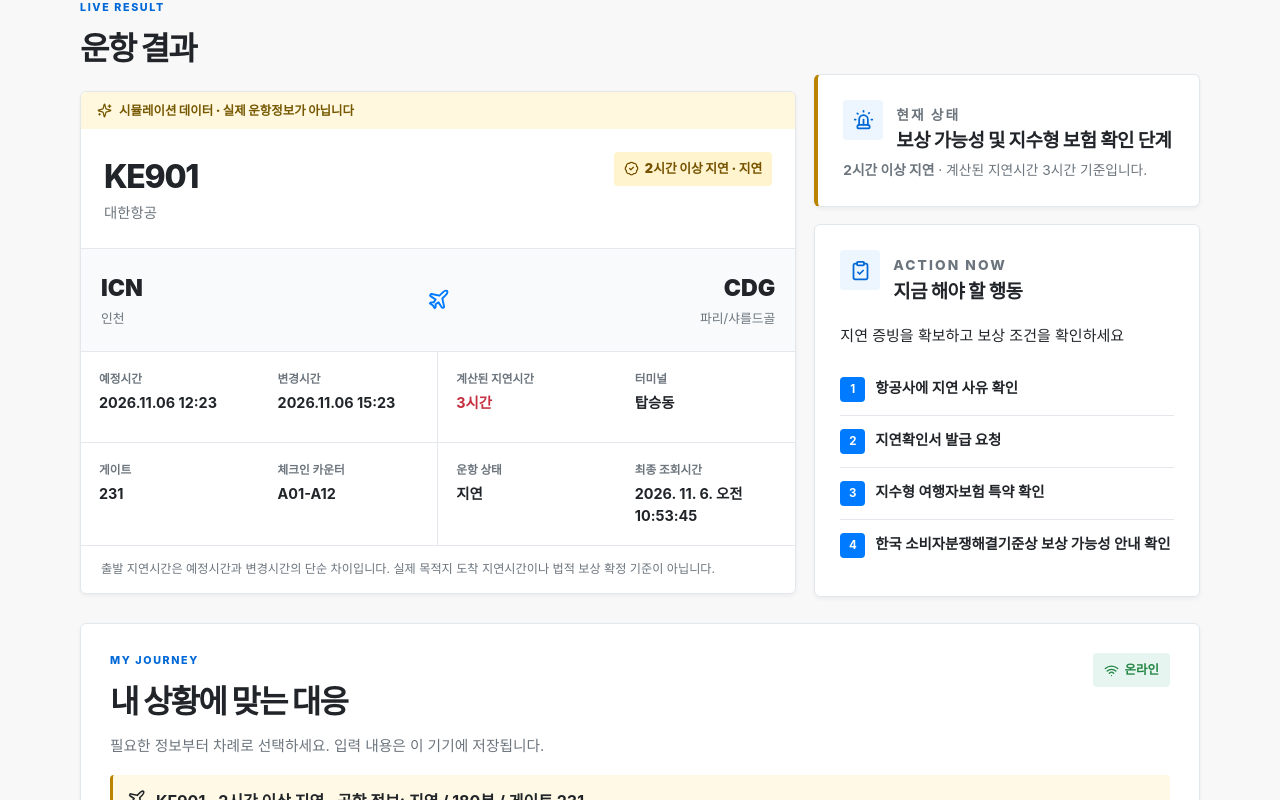
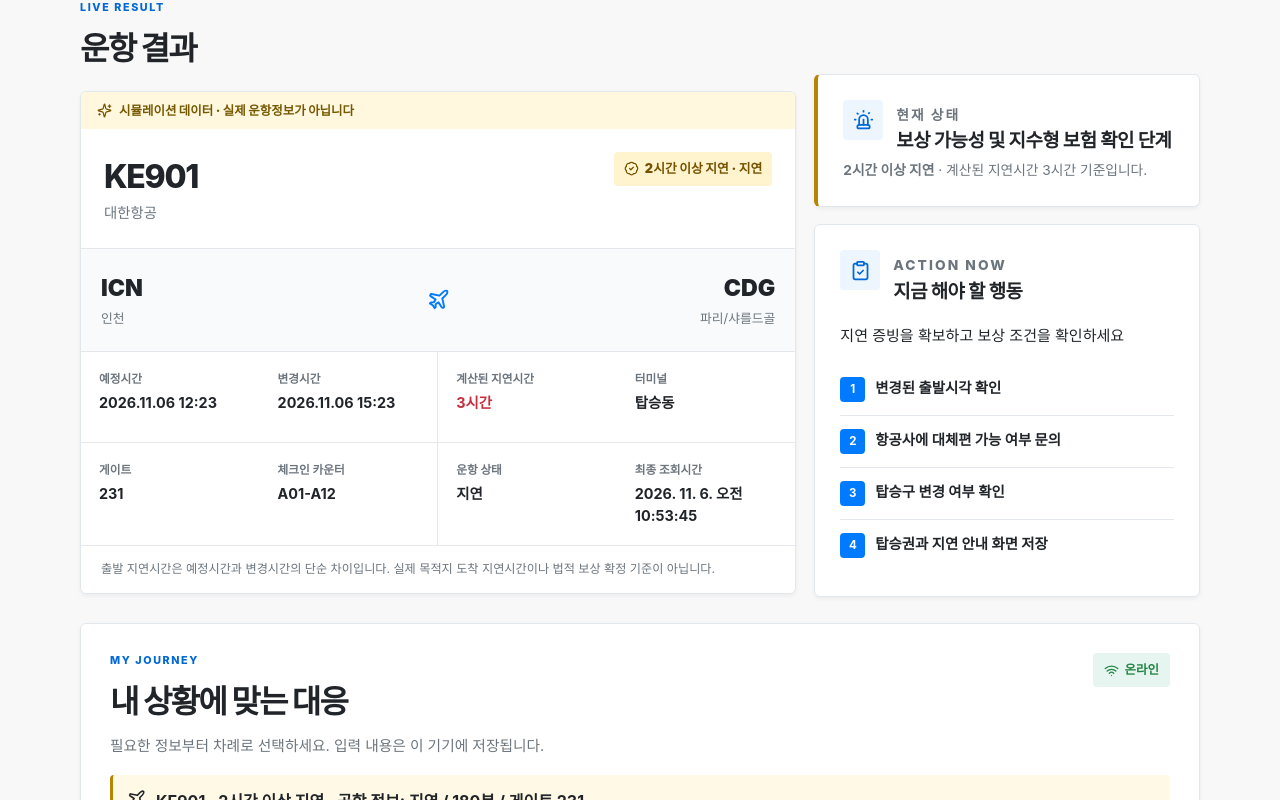
Before and after one commit to soyeoneee5/save_my_trip, a Next.js app: page / in a window 1280 px wide. Both pictures are taken after a click on the button "데모 실행". Shown: the part 1130-1930 px from the top of the page. Built offline with nearby package versions, Linux system fonts and the light colour scheme; no server answers.

Commit message:
Derive immediate actions from personalized checklist

```diff
--- a/components/flight-rescue.tsx
+++ b/components/flight-rescue.tsx
@@ -21,74 +21,40 @@ import {
 import { FormEvent, useCallback, useEffect, useMemo, useRef, useState } from "react";
 import { createDemoFlight, DEMO_OPTIONS, type DemoScenario } from "@/lib/demo";
 import { JourneyPanel } from "@/components/journey-panel";
-import { formatApiDatetime, normalizeFlightId } from "@/lib/flight";
+import { classifyResponseStage, formatApiDatetime, normalizeFlightId } from "@/lib/flight";
 import { consumerDisputeRate, evidenceCatalog, evidenceForSituation } from "@/lib/evidence";
-import { defaultSituation, flightStatus, type Situation } from "@/lib/journey";
+import { defaultSituation, flightStatus, immediateItems, type Situation } from "@/lib/journey";
 import { statusTone, statusToneLabel } from "@/lib/status";
 import { isTrackableFlight, shouldRefreshFlight, FLIGHT_REFRESH_INTERVAL_MS } from "@/lib/refresh";
 import type { FlightDirection, FlightRecord, FlightSearchResponse, ResponseStage } from "@/lib/types";
 
 const STAGE_CONTENT: Record<
   ResponseStage,
-  { label: string; title: string; actions: string[]; rate: string | null }
+  { label: string; title: string }
 > = {
   check: {
     label: "운항정보 확인 단계",
     title: "변경 정보부터 차분히 확인하세요",
-    actions: ["변경된 출발시간과 게이트 확인", "항공사 알림 확인", "영수증 보관 시작"],
-    rate: null,
   },
   "index-insurance": {
     label: "보상 가능성 및 지수형 보험 확인 단계",
     title: "지연 증빙을 확보하고 보상 조건을 확인하세요",
-    actions: [
-      "항공사에 지연 사유 확인",
-      "지연확인서 발급 요청",
-      "지수형 여행자보험 특약 확인",
-      "한국 소비자분쟁해결기준상 보상 가능성 안내 확인",
-    ],
-    rate: "해당 구간 운임의 10% 배상 검토",
   },
   "expense-insurance": {
     label: "항공사 보상 및 실비형 보험 확인 단계",
     title: "현장 지원을 요청하고 실제 지출을 기록하세요",
-    actions: [
-      "항공사에 식사·교통·통신 지원 요청",
-      "여행자보험 실비형 특약 확인",
-      "관련 영수증 보관",
-      "대체편과 환불 조건 확인",
-    ],
-    rate: "해당 구간 운임의 20% 배상 검토",
   },
   "long-delay": {
     label: "장시간 지연 대응 단계",
     title: "대체 일정과 숙박 지원을 함께 검토하세요",
-    actions: [
-      "대체편 또는 환불 요청",
-      "숙박과 교통 지원 여부 확인",
-      "항공사와 보험사 청구 서류 준비",
-      "여행 일정과 예약 변경 검토",
-    ],
-    rate: "해당 구간 운임의 30% 배상 검토",
   },
   cancelled: {
     label: "대체편·환불·보험 확인 단계",
     title: "대체편과 환불 조건을 우선 확인하세요",
-    actions: [
-      "항공사에 대체편 또는 미사용 구간 환불 요청",
-      "결항확인서 발급",
-      "대체편 제공 예정시간 확인",
-      "식사·숙박·교통비 영수증 보관",
-      "여행자보험의 결항 특약 확인",
-      "항공사 귀책사유와 면책사유 확인",
-    ],
-    rate: null,
   },
   unknown: {
     label: "운항정보 확인 단계",
     title: "변경시간을 항공사에서 확인해 주세요",
-    actions: ["항공사 앱·문자에서 변경시간 확인", "공항 전광판과 탑승구 확인", "지연 시각이 확인되면 증빙 화면 저장"],
-    rate: null,
   },
 };
 
@@ -214,6 +180,8 @@ export function FlightRescue() {
   const selected = flights[0] ?? null;
   const stage = STAGE_CONTENT[selected?.stage ?? "check"];
   const currentSituation = useMemo(() => evidenceSituation ?? (selected ? { ...defaultSituation, status: flightStatus(selected), delayMinutes: selected.delayMinutes ?? 0 } : defaultSituation), [evidenceSituation, selected]);
+  const actionStage = STAGE_CONTENT[classifyResponseStage(currentSituation.delayMinutes, currentSituation.status === "cancelled" ? "결항" : "지연")];
+  const actionItems = useMemo(() => immediateItems(currentSituation), [currentSituation]);
   const evidenceItems = useMemo(() => evidenceForSituation(currentSituation), [currentSituation]);
 
   const refreshFlight = useCallback(async (force = false) => {
@@ -405,8 +373,8 @@ export function FlightRescue() {
                 </section>
                 <section className="guide-section" aria-labelledby="action-title">
                   <div className="guide-head"><span className="guide-icon"><ClipboardCheck size={21} /></span><div><p className="section-kicker">Action now</p><h2 id="action-title">지금 해야 할 행동</h2></div></div>
-                  <h3>{stage.title}</h3>
-                  <ol className="action-list">{stage.actions.map((action, index) => <li key={action}><span className="number">{index + 1}</span><span>{action}</span></li>)}</ol>
+                  <h3>{actionStage.title}</h3>
+                  <ol className="action-list">{actionItems.map((item, index) => <li key={item.id}><span className="number">{index + 1}</span><span>{item.title}</span></li>)}</ol>
                 </section>
               </div>
             </div>
```
